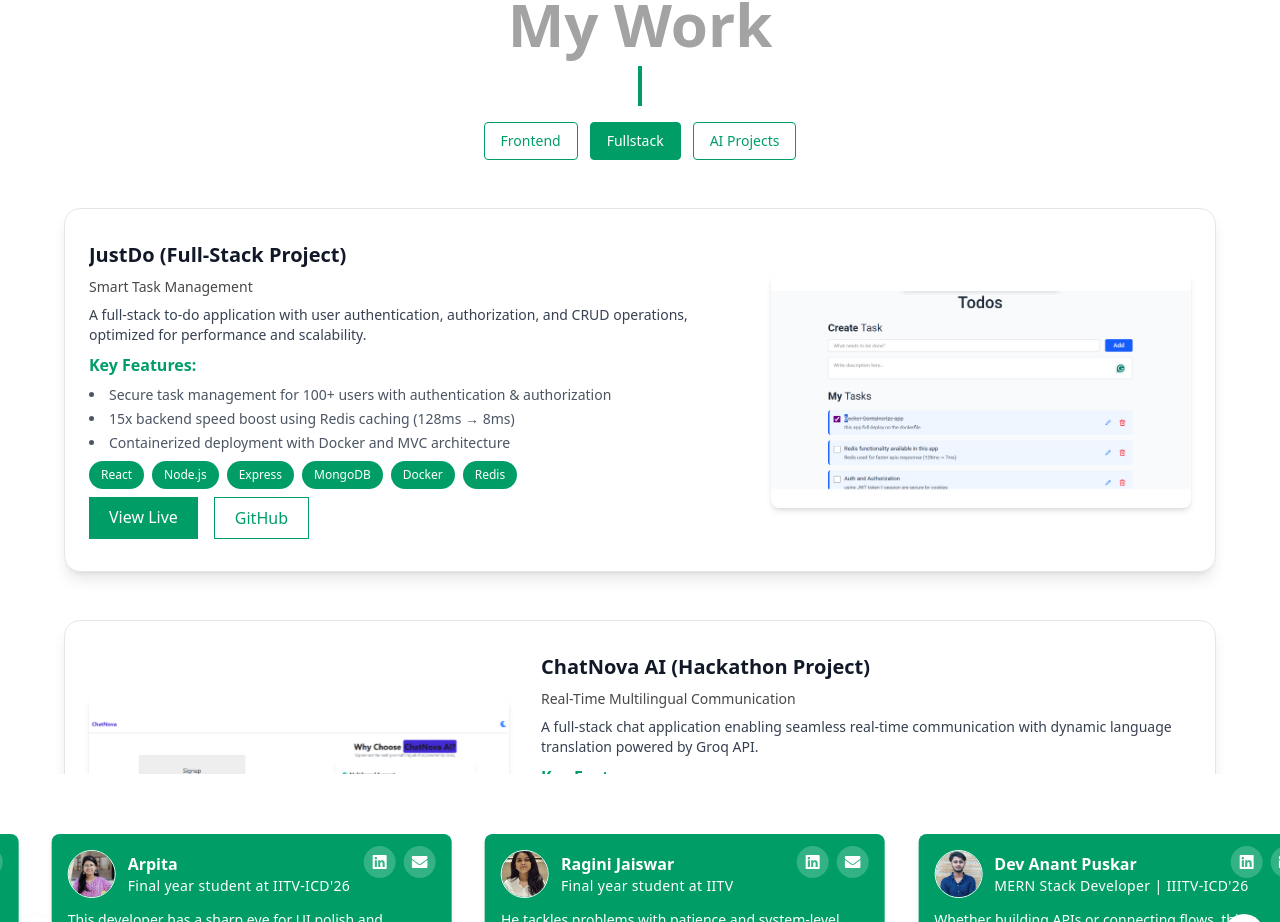
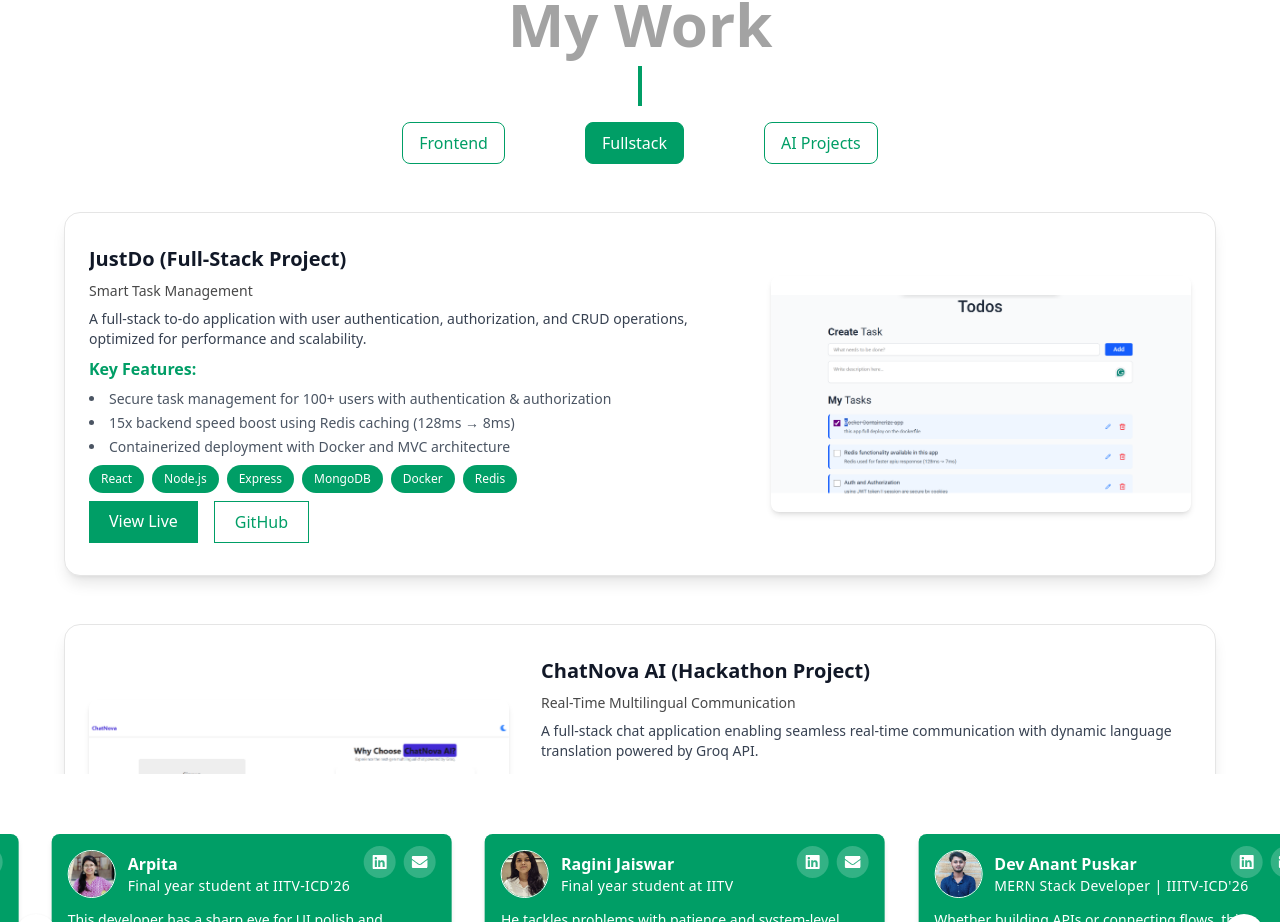
Before and after one commit to PankajKumar2310/my-work, a React (Vite) app: page / in a window 1280 px wide. Shown: the part 3360-4282 px from the top of the page. Built offline with nearby package versions, Linux system fonts and the light colour scheme.

Commit message:
add Frontend Project

```diff
--- a/src/components/projects/Projects.jsx
+++ b/src/components/projects/Projects.jsx
@@ -22,22 +22,22 @@ const Projects = () => {
                 </h2>
                 <div className="w-1 h-10 mt-3 bg-[#009E66]"></div>
                 {/* Category Buttons */}
-                <div className="flex items-center gap-3 mt-4">
+                <div className="flex items-center gap-20 mt-4">
                     <button
                         onClick={() => setActiveCategory('frontend')}
-                        className={`px-4 py-2 text-sm border rounded transition duration-200 ${activeCategory === 'frontend' ? 'bg-[#009E66] text-white border-[#009E66]' : 'text-[#009E66] border-[#009E66] hover:bg-[#009E66] hover:text-white'}`}
+                        className={`px-4 py-2 text-md border rounded-lg transition duration-200 ${activeCategory === 'frontend' ? 'bg-[#009E66] text-white border-[#009E66]' : 'text-[#009E66] border-[#009E66] hover:bg-[#009E66] hover:text-white'}`}
                     >
                         Frontend
                     </button>
                     <button
                         onClick={() => setActiveCategory('fullstack')}
-                        className={`px-4 py-2 text-sm border rounded transition duration-200 ${activeCategory === 'fullstack' ? 'bg-[#009E66] text-white border-[#009E66]' : 'text-[#009E66] border-[#009E66] hover:bg-[#009E66] hover:text-white'}`}
+                        className={`px-4 py-2 text-md border rounded-lg transition duration-200 ${activeCategory === 'fullstack' ? 'bg-[#009E66] text-white border-[#009E66]' : 'text-[#009E66] border-[#009E66] hover:bg-[#009E66] hover:text-white'}`}
                     >
                         Fullstack
                     </button>
                     <button
                         onClick={() => setActiveCategory('ai')}
-                        className={`px-4 py-2 text-sm border rounded transition duration-200 ${activeCategory === 'ai' ? 'bg-[#009E66] text-white border-[#009E66]' : 'text-[#009E66] border-[#009E66] hover:bg-[#009E66] hover:text-white'}`}
+                        className={`px-4 py-2 text-md border rounded-lg transition duration-200 ${activeCategory === 'ai' ? 'bg-[#009E66] text-white border-[#009E66]' : 'text-[#009E66] border-[#009E66] hover:bg-[#009E66] hover:text-white'}`}
                     >
                         AI Projects
                     </button>
```
